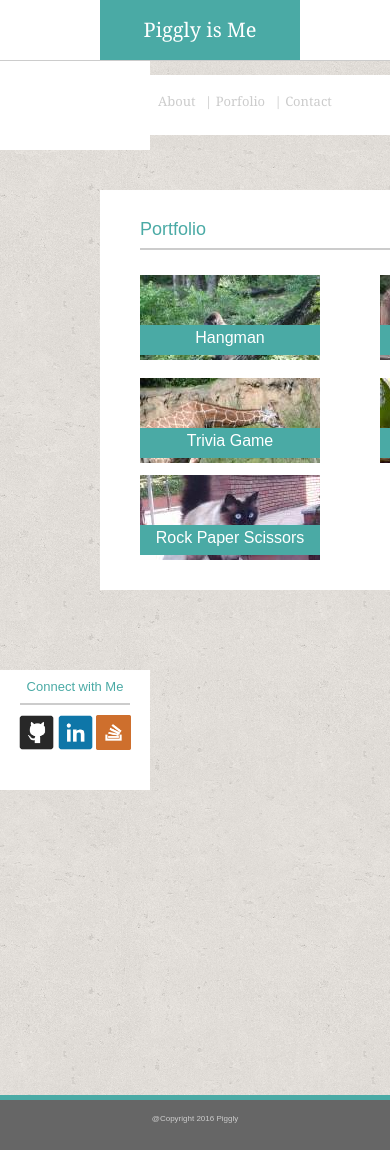
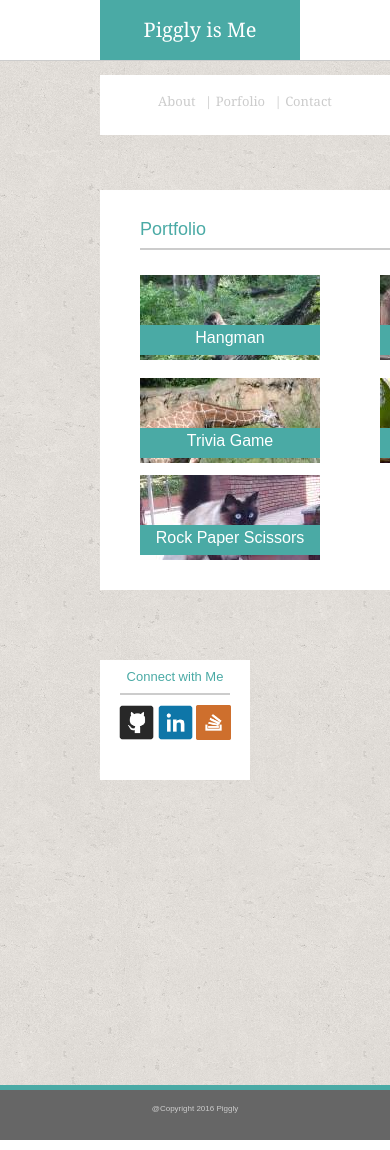
Before and after one commit to sgaddy/Porfolio2, a PHP site: page /portfolio.html in a window 390 px wide; the page is wider, and only the part inside the window is pictured. Run offline with PHP 8.4, Linux system fonts and the light colour scheme.

Commit message:
second commit

```diff
--- a/assets/css/style.css
+++ b/assets/css/style.css
@@ -86,12 +86,12 @@ aside {
 
 	width: 290px;
 	height: 410px;
-	padding: 40px 20px 20px 0px;
+	padding: 30px 20px 20px 0px;
 	margin: 0px;
 	float: left;
 	text-align: center;
 }
-div{
+#sidebar{
 	background: #ffffff;
 	width: 150px;
 	height: 120px;
@@ -252,8 +252,9 @@ textarea{
 
 @media only screen and (max-width: 768px) {
 	.main-section,
-	.sidebar {
+	#sidebar {
 		max-width: 100%;
+		margin-left: 100px;
 	}
 	section {
 		overflow: auto;
@@ -271,6 +272,7 @@ textarea{
 	}
 	section .container {
 		padding-top: 0;
+
 	}
 
 	nav {
--- a/portfolio.html
+++ b/portfolio.html
@@ -1,12 +1,12 @@
 <!DOCTYPE html>
 <html>
 <head>
-	<title>Homework#1</title>
+	<title>Homework#2</title>
 	<link rel="stylesheet" type="text/css" href="assets/css/reset.css">
 	<link rel="stylesheet" type="text/css" href="assets/css/style.css">
 </head>
 <body>
-	<header>
+	<header id="masthead">
 		<h1>Piggly is Me</h1>
 		<nav>
 			<a href="index.html">About |</a>
@@ -14,8 +14,8 @@
 			<a href="contact.html">Contact</a>
 		</nav>
 	</header>
-	<div id="outerWrapper">
-	<div id= "innerWrapper" >
+	<div id="container">
+	  <div id= "main-section" >
 	    <section>
 		  <article>
 			<h2>Portfolio</h2>
@@ -30,11 +30,11 @@
   				<figure class="box box-3 z">Trivia Game</figure>
   				<figure class="box box-4 z">Rutgers Info Widget</figure>
   				<figure class="box box-5 z">Rock Paper Scissors</figure>
-			</div
+			  </div>
 		  </article>
 	    </section>
 	  <aside>
-		<div>
+		<div id="sidebar">
 		  <h4>Connect with Me</h4>
 		  <a href="https://github.com"><img src="assets/image/Github-128.png" width="35" height="35"></a>
 		  <a href="https://www.linkedin.com"><img src="assets/image/_linkedin-128.png" width="35" height="35"></a>
```
Also changed, not shown: contact.html (+5 -5 lines), index.html (+4 -4 lines). Lines whose indentation alone changed are shown as unchanged.
